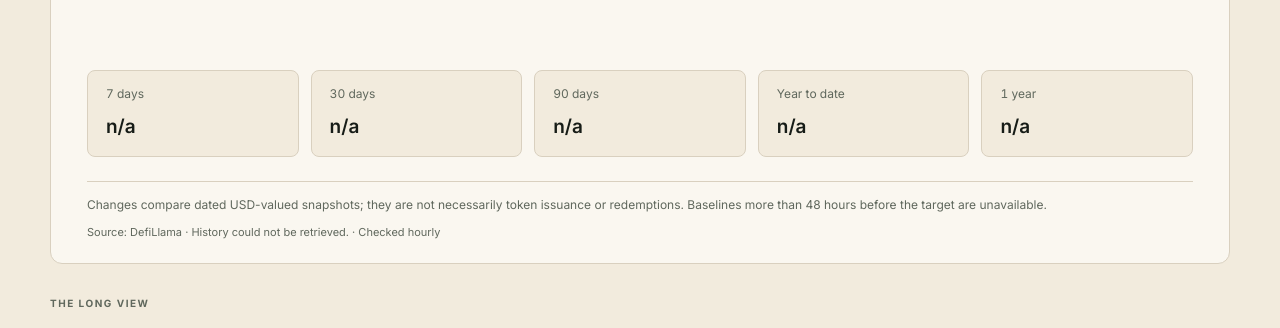
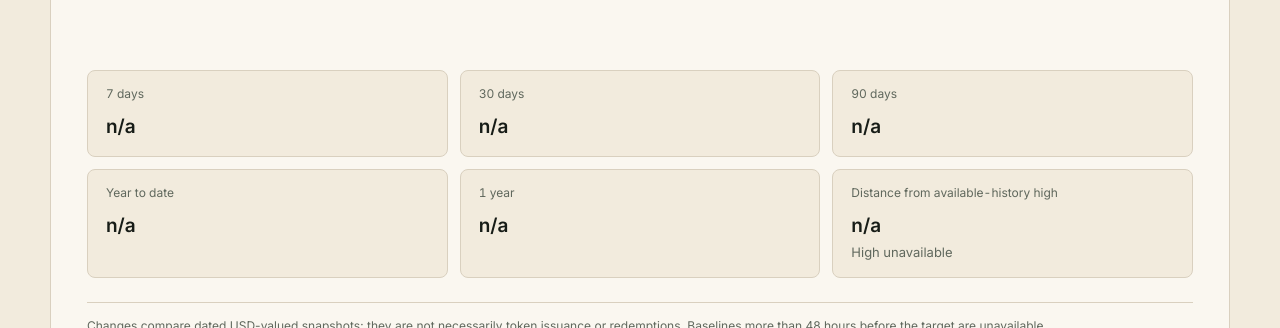
Before and after one commit to Pflipto/grain-bin, a Next.js app in the folder grain-bin-app/: page / in a window 1280 px wide. Shown: the part 353-681 px from the top of the page. Built offline with nearby package versions, Linux system fonts and the light colour scheme; no server answers.

Commit message:
Arrange six momentum badges and remove range position

```diff
--- a/grain-bin-app/src/app/Momentum.tsx
+++ b/grain-bin-app/src/app/Momentum.tsx
@@ -21,11 +21,14 @@ export default function Momentum({records,failed,now}:{records:HistoricalRecord[
           <dt>{label}</dt>
           <dd className={change ? change.amount<0?"decline":change.amount>0?"momentum-gain":"" : ""}>{change?<><span>{signedMoney(change.amount)}</span><small>{signedPercent(change.percent)}</small></>:"n/a"}</dd>
         </div>)}
+        <div>
+          <dt>Distance from {windowLabel} high</dt>
+          <dd className={m.distanceFromHigh!==null ? m.distanceFromHigh<0?"decline":m.distanceFromHigh>0?"momentum-gain":"" : ""}>
+            <span>{m.distanceFromHigh!==null?signedPercent(m.distanceFromHigh):"n/a"}</span>
+            <small className="metric-date">{m.high?fullDate(m.high.date):"High unavailable"}</small>
+          </dd>
+        </div>
       </dl>
-      {m.latest && m.high && m.low && <dl className="range-metrics tabular">
-        <div><dt>Distance from {windowLabel} high</dt><dd>{m.distanceFromHigh===0?"At the high":signedPercent(m.distanceFromHigh!)}<small>{fullDate(m.high.date)}</small></dd></div>
-        <div><dt>Position in {windowLabel} range</dt><dd>{m.rangePosition!==null?`${m.rangePosition.toFixed(1)}%`:"n/a — flat range"}<small>Low {fullDate(m.low.date)} · High {fullDate(m.high.date)}</small></dd></div>
-      </dl>}
       <div className="momentum-provenance">
       <p className="data-note">Changes compare dated USD-valued snapshots; they are not necessarily token issuance or redemptions. Baselines more than 48 hours before the target are unavailable. {m.stale?"This snapshot was over 48 hours old when the page was generated.":""}</p>
       <div className="hero-footer">Source: DefiLlama · {failed?"History could not be retrieved.":m.snapshotDate!==null?`Snapshot: ${fullDate(m.snapshotDate)} UTC${m.stale?" · Stale snapshot":""}`:"Snapshot unavailable"} · Checked hourly</div>
--- a/grain-bin-app/src/app/globals.css
+++ b/grain-bin-app/src/app/globals.css
@@ -187,17 +187,14 @@ h1 em { font-weight: 400; color: #8c5e35; }
 @media (max-width: 720px) { .peg-overview { padding: 18px 20px; } .peg-overview-heading { align-items: start; flex-direction: column; } .peg-overview-heading > span { text-align: left; } .peg-overview-legend { gap: 8px 20px; } }
 
 /* Question-led market views reuse the existing editorial cards and rules. */
-.momentum-strip { display: grid; grid-template-columns: repeat(5, minmax(0, 1fr)); margin: 24px 0; gap: 12px; }
+.momentum-strip { display: grid; grid-template-columns: repeat(3, minmax(0, 1fr)); margin: 24px 0; gap: 12px; }
 .momentum-strip > div { padding: 14px 18px; border: 1px solid var(--sb-line); border-radius: 8px; background: var(--sb-canvas); }
-.momentum-strip dt,.range-metrics dt { color: var(--sb-muted); font-size: 12px; line-height: 1.5; }
+.momentum-strip dt { color: var(--sb-muted); font-size: 12px; line-height: 1.5; }
 .momentum-strip dd { margin: 10px 0 0; font-size: clamp(14px, 1.5vw, 19px); font-weight: 600; line-height: 1.5; }
-.momentum-strip dd span,.momentum-strip dd small,.range-metrics small { display: block; }
+.momentum-strip dd span,.momentum-strip dd small { display: block; }
 .momentum-strip dd small { font-size: 13px; font-weight: 400; margin-top: 3px; }
 .decline { color: var(--sb-rust); }
 .computed-caption { font-size: 15px; line-height: 1.75; margin: 24px 0 16px; }
-.range-metrics { display: grid; grid-template-columns: 1fr 1fr; gap: 24px; margin: 24px 0; }
-.range-metrics dd { margin: 8px 0 0; font-size: 24px; font-weight: 500; }
-.range-metrics small { color: var(--sb-muted); font-size: 12px; line-height: 1.7; margin-top: 6px; font-weight: 400; }
 .data-note { color: var(--sb-muted); font-size: 12px; line-height: 1.8; margin: 12px 0 16px; }
 .momentum-chart-heading { margin-top: 32px; }
 .momentum-chart-heading h3 { font: 500 clamp(31px, 3.8vw, 47px)/1.15 var(--font-newsreader), Georgia, serif; letter-spacing: -.025em; margin: 13px 0 0; }
@@ -220,7 +217,6 @@ h1 em { font-weight: 400; color: #8c5e35; }
 }
 @media (max-width: 540px) {
  .momentum-strip { grid-template-columns: 1fr 1fr; }
- .range-metrics { grid-template-columns: 1fr; gap: 20px; }
  .hero-footer { flex-wrap: wrap; line-height: 1.8; }
  .chart-card { padding-inline: 12px; }
 }
@@ -233,15 +229,10 @@ h1 em { font-weight: 400; color: #8c5e35; }
 .momentum-headline .hero-value { flex: 0 0 auto; margin: 0; }
 .momentum-headline .stat-caption { max-width: 32ch; margin: 0; font-size: 14px; line-height: 1.75; }
 .momentum-strip .momentum-gain,.metric-gain { color: color-mix(in srgb, var(--sb-sage) 90%, var(--sb-silo)); }
-.range-metrics { display: flex; flex-wrap: wrap; gap: 12px; margin: 20px 0; }
-.range-metrics > div { flex: 0 1 auto; padding: 14px 18px; border: 1px solid var(--sb-line); border-radius: 8px; background: var(--sb-canvas); }
-.range-metrics dd { font-size: 22px; margin-top: 6px; }
-.range-metrics small { margin-top: 4px; }
 .momentum-section .hero-footer { margin-top: 18px; font-size: 11px; line-height: 1.8; }
 @media (max-width: 540px) {
  .momentum-headline { flex-wrap: wrap; gap: 12px; padding-block: 18px 4px; }
  .momentum-headline .stat-caption { max-width: none; font-size: 13px; }
- .range-metrics > div { flex: 1 1 220px; padding: 12px 14px; }
 }
 
 .history-plot { width: 100%; height: 340px; min-width: 0; font-variant-numeric: tabular-nums; }
@@ -300,3 +291,5 @@ h1 em { font-weight: 400; color: #8c5e35; }
  .journal-stamp svg { width: 22px; height: 22px; }
  .journal-stamp span { font-size: 8px; letter-spacing: .08em; }
 }
+
+.momentum-strip .metric-date { color: var(--sb-muted); font-weight: 400; }
```
